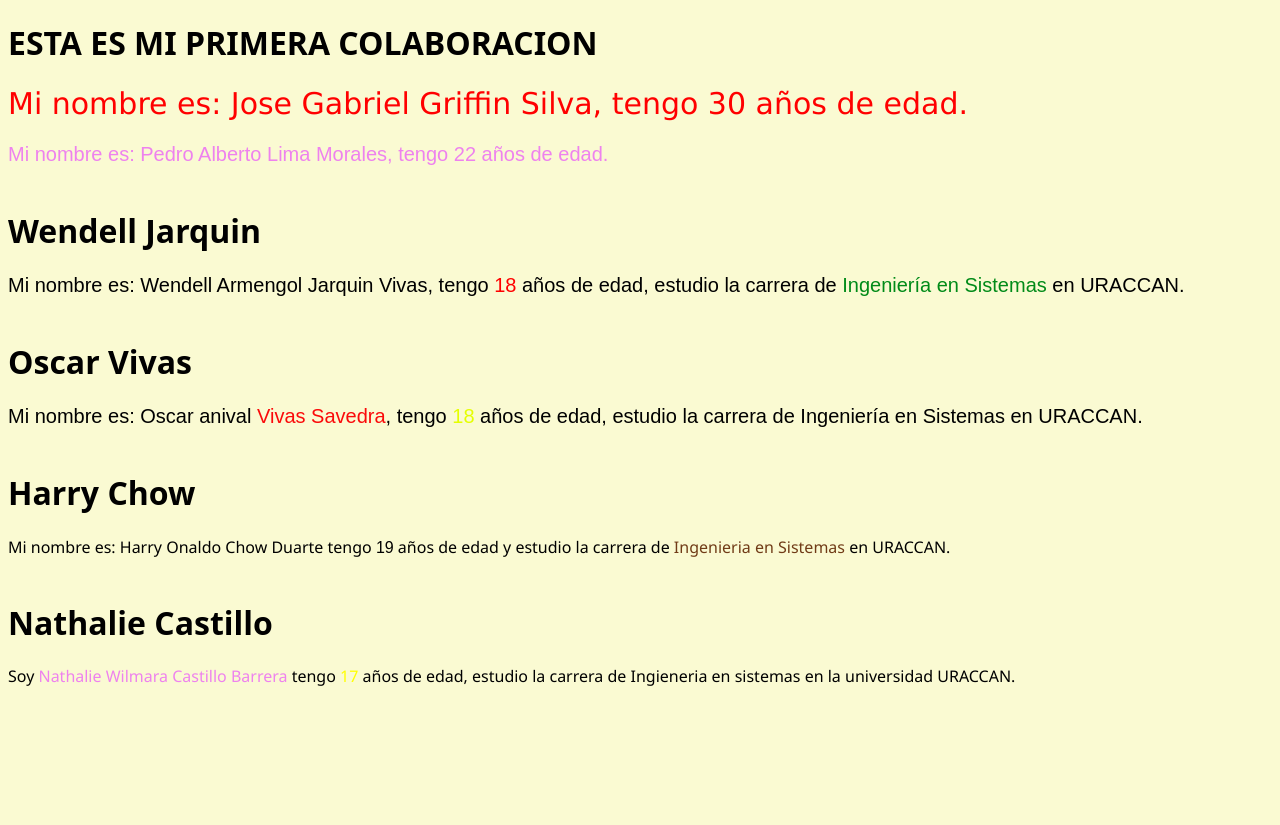
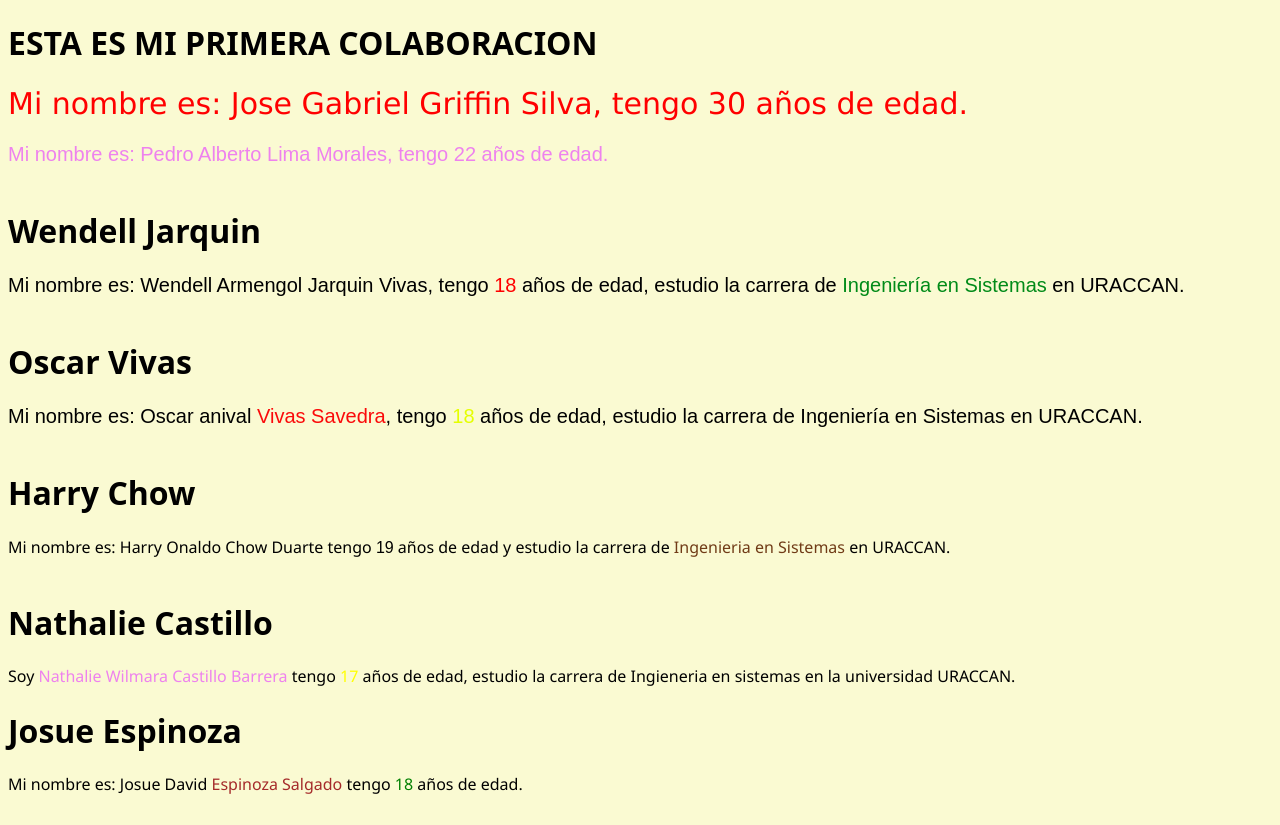
Before and after one commit to codigomaestro01/MiPrimerColaboracion, a plain HTML site: page index.html in a window 1280 px wide. Before the commit the page ends 800 px from the top, so only its background shows below. Drawn offline with Linux system fonts and the light colour scheme.

Commit message:
Actualizacion Josue

```diff
--- a/css/styles.css
+++ b/css/styles.css
@@ -88,4 +88,10 @@ h1 {
     color:black;
     font-family: system-ui;
 }
+.dataJosue .apellidos {
+    color: brown;
+}
+.dataJosue .años {
+    color: green;
+}
 /* _______________________Final_________________________ */
--- a/index.html
+++ b/index.html
@@ -35,15 +35,18 @@
     <!-- ___________________________Final De Harry____________________________ -->
 
     <!-- Enlace de Nathalie -->
-    <h1>Nathalie Castillo </h1>
-    <div  id="datanathalie" class="datanathalie"></div>
+    <h1>Nathalie Castillo</h1>
+    <div id="datanathalie" class="datanathalie"></div>
     <script src="./javas/java.js"></script>
 
-<!-- ___________________________Final De Nathalie____________________________ -->
+    <!-- ___________________________Final De Nathalie____________________________ -->
 
+    <!-- Enlace de Josue -->
+    <h1>Josue Espinoza</h1>
+    <div id="dataJosue" class="dataJosue"></div>
+    <br />
 
-
-
+    <!-- -___________________________Final de Josue___________________________ -->
     <script src="/javascript/script.js"></script>
   </body>
 </html>
--- a/javascript/script.js
+++ b/javascript/script.js
@@ -65,3 +65,14 @@ var edadnathalie = 17;
 datanathalie.innerHTML = `
 Soy <span class="nombresnathalie"> ${nombresnathalie} </span> <span class="apellidosnathalie">${apellidosnathalie} </span> tengo <span class="edadnathalie"> ${edadnathalie}</span> años de edad, estudio la carrera de ${carreranathalie} en la universidad URACCAN.
 `;
+
+//Datos de Josue:
+let Nombres = "Josue David";
+let Apellidos = "Espinoza Salgado";
+let Edad = 18;
+
+var dataJosue = document.getElementById("dataJosue");
+
+dataJosue.innerHTML = `
+Mi nombre es: ${Nombres} <span class="apellidos"> ${Apellidos}</span> tengo <span class="años"> ${Edad}</span> años de edad.
+`;
```
